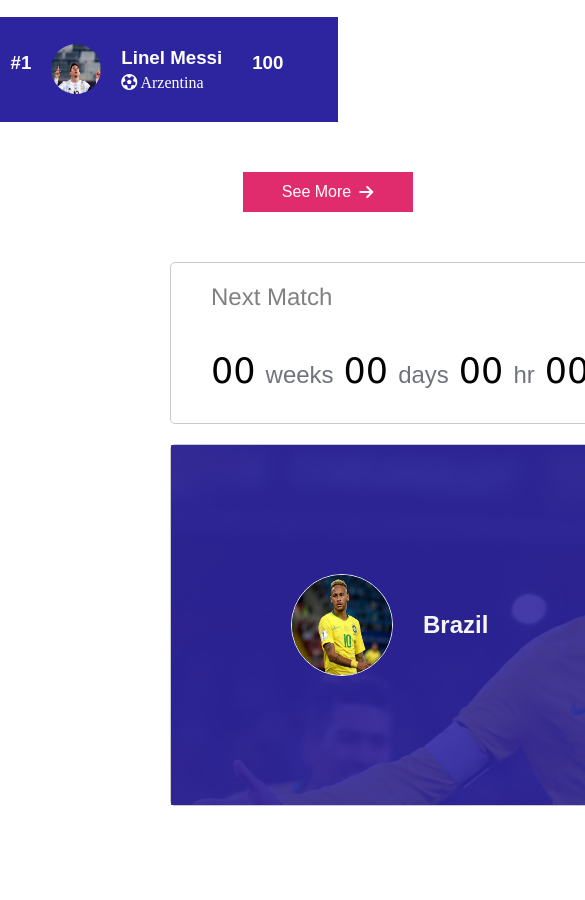
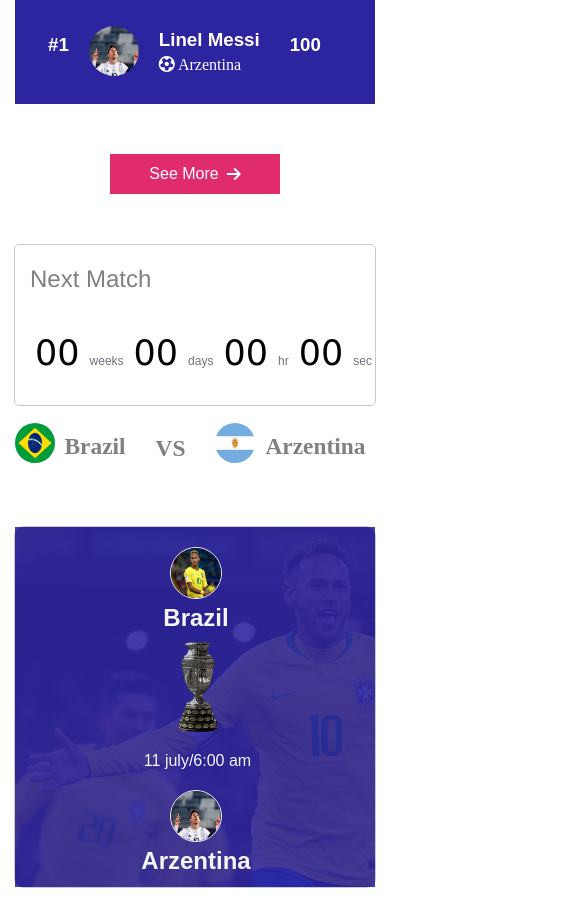
Before and after one commit to anisurarzu/responsive-football, a plain HTML site: page index.html in a window 390 px wide. Shown: the part 7412-8312 px from the top of the page, 585 px wide, since content can reach past the window. Drawn offline with Linux system fonts and the light colour scheme.

Commit message:
responsive done

```diff
--- a/index.html
+++ b/index.html
@@ -275,7 +275,7 @@
       <!-- Top ranking player section end -->
 
       <!-- Match Schedule Section Start -->
-      <section>
+      <section class="top-part">
         <div class="schedul-container">
           <div class="match-time">
             <h3>Next Match</h3>
--- a/style.css
+++ b/style.css
@@ -169,13 +169,15 @@
 /*----------------------
                    Match Schedule section start
                    -------------------------------------- */
-
+.top-part {
+  display: flex;
+  flex-direction: column;
+  align-items: center;
+}
 .schedul-container {
   display: flex;
-
   width: 1000px;
   height: 160px;
-  margin-left: 170px;
   border: 1px solid rgb(199, 202, 204);
   border-radius: 5px;
 }
@@ -234,7 +236,6 @@
   width: 1000px;
   height: 360px;
   margin-top: 20px;
-  margin-left: 170px;
   border: 1px solid rgb(199, 202, 204);
   border-radius: 5px;
   background: url("images/team/neymar.jpg");
@@ -402,6 +403,69 @@
     margin-bottom: 35px;
     align-items: center;
   }
+  .top-players .title {
+    font-size: 18px;
+  }
+  .button-size {
+    margin-left: 95px;
+  }
+  .schedul-container {
+    flex-direction: column;
+    width: 360px;
+    margin-bottom: 100px;
+  }
+  .match-time {
+    width: 360px;
+    margin-left: 5px;
+  }
+  .match-time p {
+    font-size: 12px;
+    margin-left: 5px;
+  }
+  .team-names {
+    justify-content: center;
+    width: 360px;
+    margin-left: 10px;
+  }
+  .team img {
+    width: 40px;
+    height: 40px;
+  }
+  .final-match-container {
+    width: 360px;
+    background-size: cover;
+    margin-left: 15px;
+    margin-right: 15px;
+    border-radius: 10px;
+  }
+  .final-teams {
+    flex-direction: column;
+  }
+  .final-team {
+    width: 100%;
+    flex-direction: column;
+    align-items: center;
+    margin-left: 1px;
+    margin-top: 20px;
+  }
+  .final-team img {
+    width: 50px;
+    height: 50px;
+  }
+  .final-team h3 {
+    margin-top: 5px;
+    margin-left: 10px;
+    margin-right: 10px;
+    margin-bottom: 10px;
+  }
+  .trophy {
+    margin-left: 5px;
+  }
+  .trophy img {
+    width: 40px;
+    height: 90px;
+  }
+
   .logo img {
     width: 275px;
   }
```
